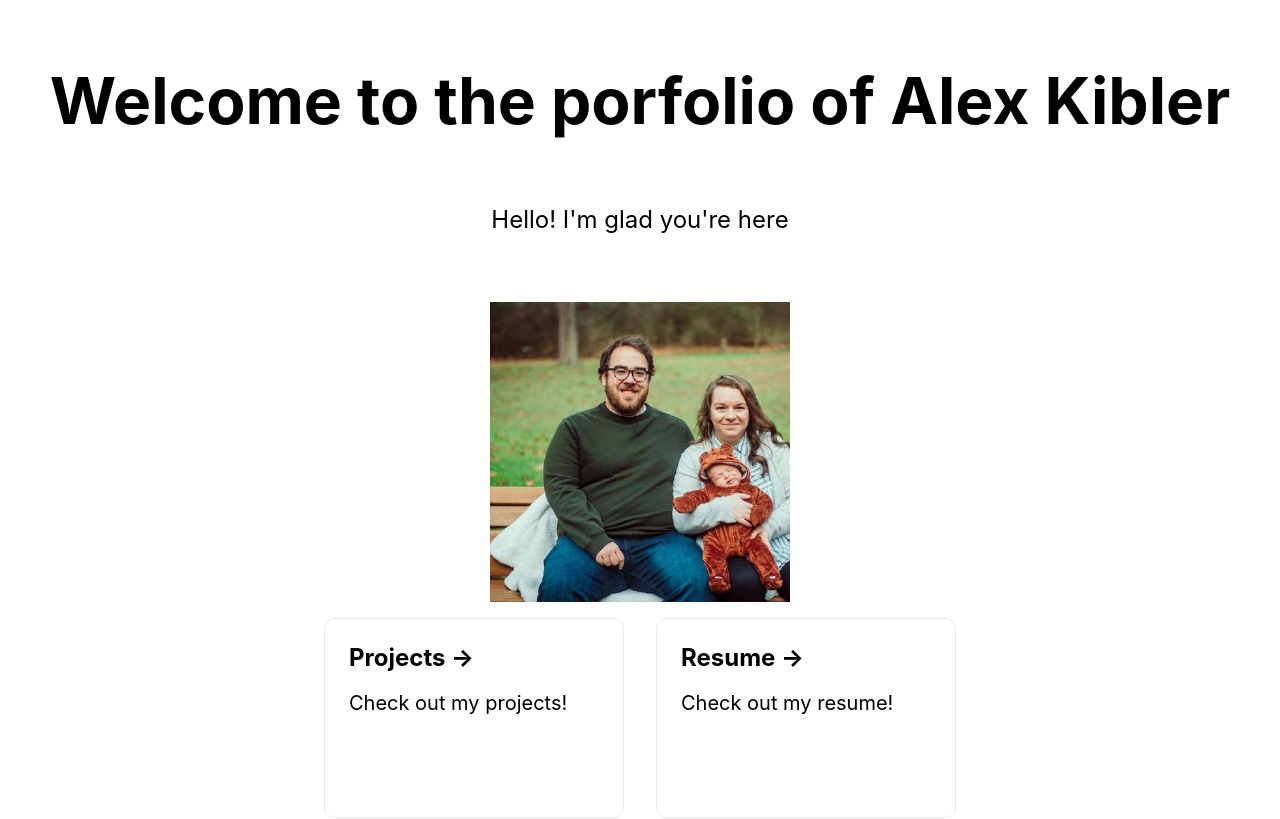
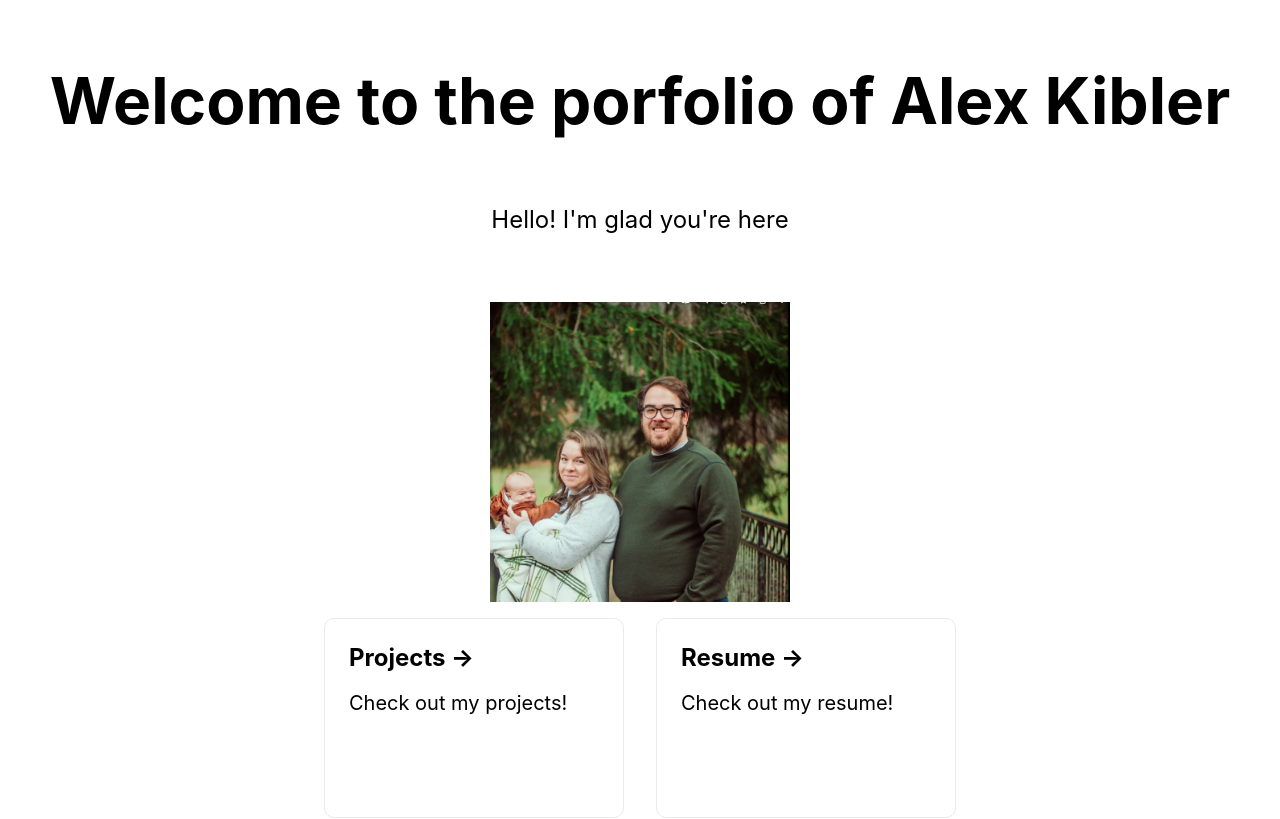
Before and after one commit to alexkibler/alexkibler-rocks, a Next.js app: page / in a window 1280 px wide. Shown: the top 819 px of the page. Built offline with nearby package versions, Linux system fonts and the light colour scheme.

Commit message:
changed me pic

```diff
--- a/pages/_document.tsx
+++ b/pages/_document.tsx
@@ -9,7 +9,7 @@ class MyDocument extends Document {
         <Head>
             <meta name="keyword" content="portfolio, developer, software engineer, javascript, typescript, react, nextjs, angular, dotnet" />
             <meta property="og:title" content="Alex Kibler | Full Stack Web Developer"/>
-            <meta property="og:image" content="https://alexkibler.rocks/images/me.jpg"/>
+            <meta property="og:image" content="https://alexkibler.rocks/images/me.png"/>
             <meta property="og:url" content="https://alexkibler.rocks" />
             <meta property="og:type" content="website" />
         </Head>
--- a/pages/index.tsx
+++ b/pages/index.tsx
@@ -20,7 +20,7 @@ const Home: NextPage = () => {
         <p className={styles.description}>
           Hello! I&apos;m glad you&apos;re here
         </p>
-        <Image src="/images/me.jpg" alt="me, on the left" width={300} height={300}/>
+        <Image src="/images/me.png" alt="me, on the left" width={300} height={300}/>
 
         <div className={styles.grid}>
           <Link href="/projects">
```
Also changed, not shown: public/images/me.png (added).
